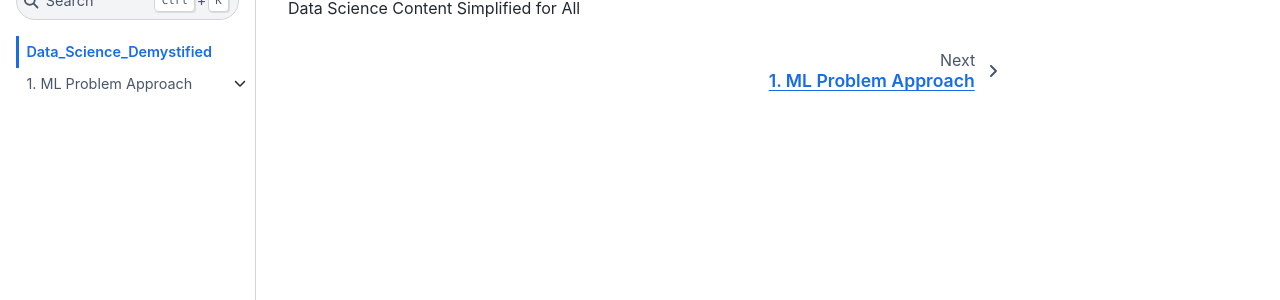
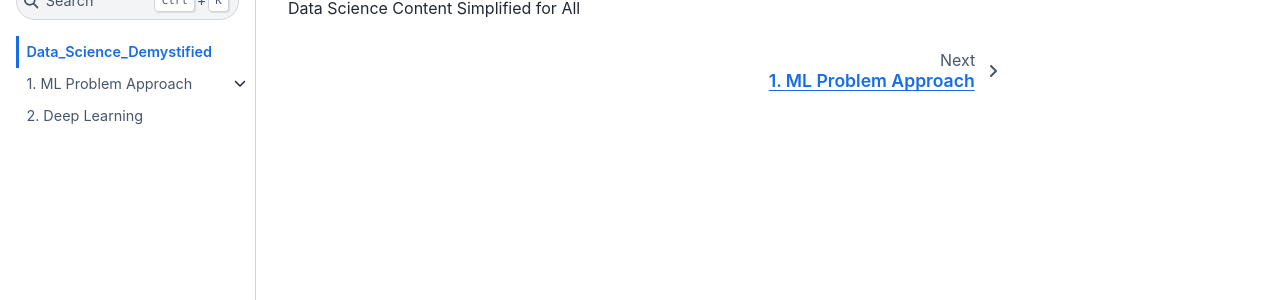
Before and after one commit to abenav94/Data_Science_Demystified, a Jupyter Book: the page built from README.md, in a window 1280 px wide. Shown: the part 140-440 px from the top of the page. Built offline with Jupyter Book 1.0.4 settings and Sphinx 7.4.7 and the Sphinx Book theme 1.1.4, drawn with Linux system fonts in a browser that asks for light colours; comment, search, counter and statistics services are not loaded.

Commit message:
Added 1 folder

```diff
--- a/_toc.yml
+++ b/_toc.yml
@@ -11,3 +11,4 @@ chapters:
   - file: ML Problem Approach/Hypothesis Generation/Hypothesis Generation.md
     sections:
     - file: ML Problem Approach/Hypothesis Generation/Hypothesis Introduction.md
+- file: Deep Learning/Deep Learning.md
```
Also changed, not shown: Deep Learning/Deep Learning.md (added, +1 -0 lines).
